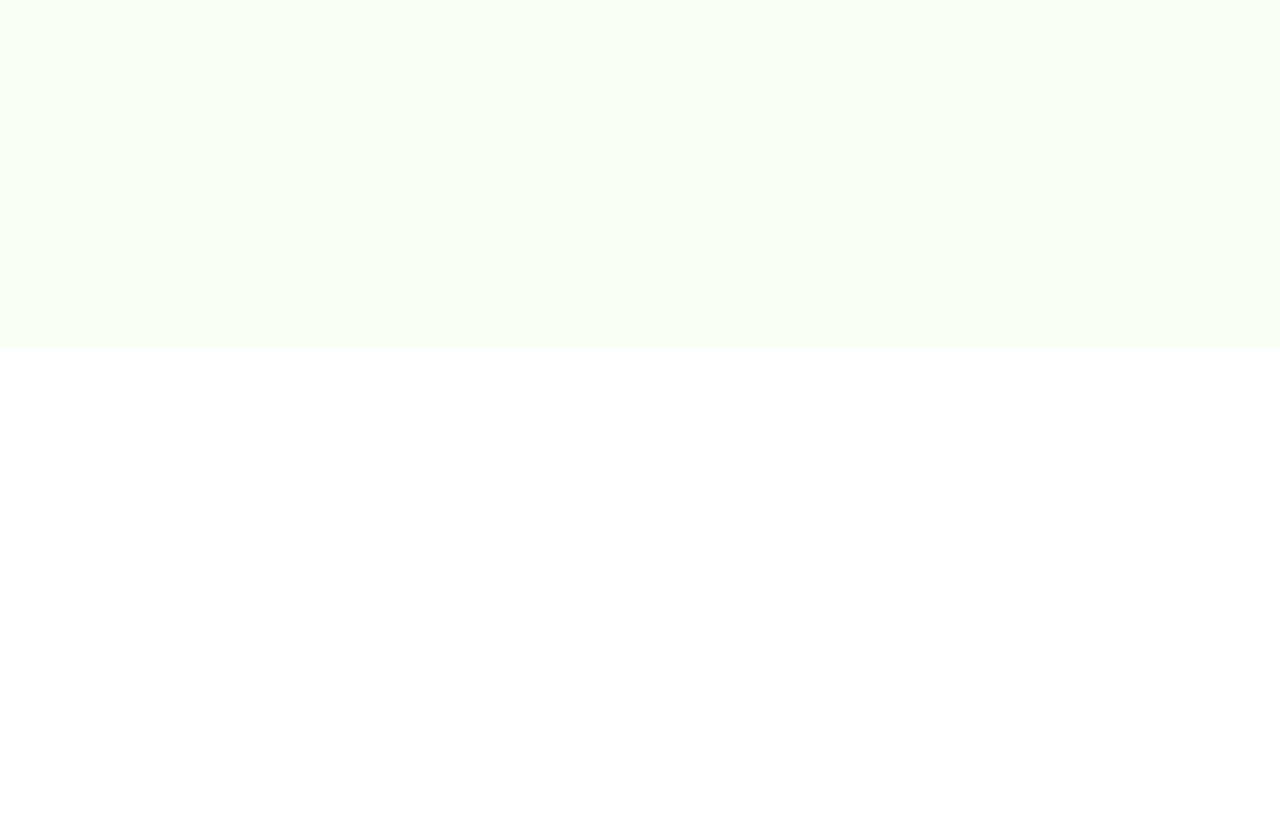
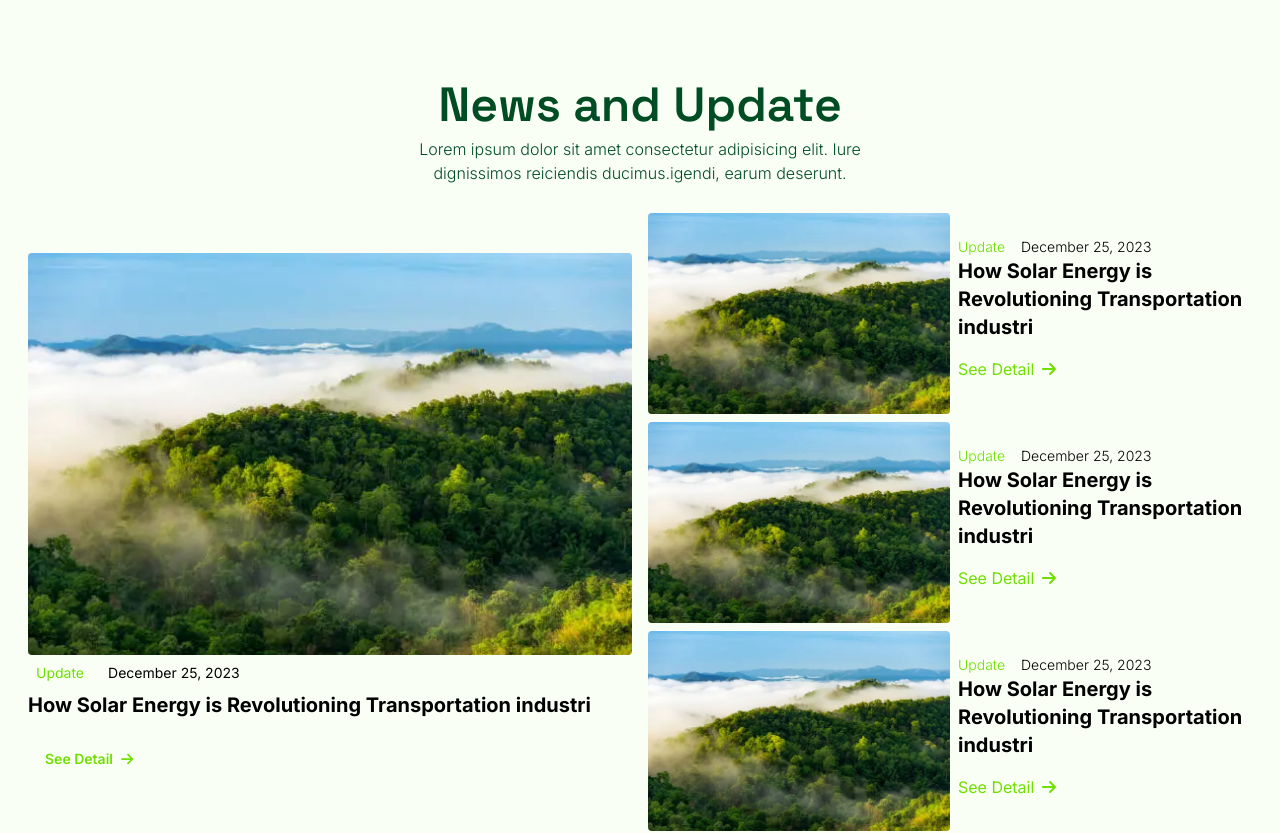
Before and after one commit to inalMahpud824/mini-project-react-batch-7, a React (Vite) app: page / in a window 1280 px wide. Shown: the part 520-1353 px from the top of the page. Before the commit the page ends 869 px from the top, so only its background shows below. Built offline with nearby package versions, Linux system fonts and the light colour scheme.

Commit message:
feat: create landing page

```diff
--- a/src/pages/LandingPage.jsx
+++ b/src/pages/LandingPage.jsx
@@ -1,12 +1,14 @@
+import { faArrowRight } from "@fortawesome/free-solid-svg-icons";
+import { Footer } from "../components/Footer";
 import { Navbar } from "../components/Navbar";
-
+import {FontAwesomeIcon} from '@fortawesome/react-fontawesome'
 export const LandingPage = () => {
   return (
     <>
       <Navbar />
-      <div className="w-full min-h-screen bg-secondary">
+      <div className="w-full min-h-screen bg-secondary px-7">
         {/* Hero Section start */}
-        <div className="w-full pt-7 px-7 flex md:flex-row flex-col-reverse gap-4 justify-between items-center">
+        <div className="w-full pt-7 flex md:flex-row flex-col-reverse gap-4 justify-between items-center mb-7">
           <div className="md:w-[45%]">
             <h1 className="text-primary lg:text-6xl md:text-4xl text-2xl font-bold heading-font">
               Empowering sustainability through innovation
@@ -18,15 +20,19 @@ export const LandingPage = () => {
               voluptatum expedita officiis repellendus id.
             </p>
             <div className="flex items-center gap-4 mt-5">
-              <button className="btn btn-neutral text-primary">Get Started</button>
-              <button className="btn bg-gray-400 border-none hover:bg-gray-400 text-primary">Reading</button>
+              <button className="btn btn-neutral text-primary">
+                Get Started
+              </button>
+              <button className="btn bg-gray-400 border-none hover:bg-gray-400 text-primary">
+                Reading
+              </button>
             </div>
           </div>
           <div className="relative flex justify-end w-full lg:w-[650px] md:rounded-3xl overflow-hidden">
             <div className="w-full absolute h-full bg-[#CCFF33] rotate-[25deg] rounded-3xl top-12 left-12 hidden md:block"></div>
             <img
               src="./images/windmill.jpg"
-              width={'90%'}
+              width={"90%"}
               alt=""
               className="rounded-3xl img-clip hidden md:block"
             />
@@ -38,7 +44,77 @@ export const LandingPage = () => {
           </div>
         </div>
         {/* Hero Section end */}
+
+        <>
+          <h2 className="lg:text-5xl md:text-3xl text-xl font-semibold text-primary heading-font text-center pt-[4rem]">
+            News and Update
+          </h2>
+          <p className="pt-2 text-center text-primary max-w-[28rem] mx-auto font-light">
+            Lorem ipsum dolor sit amet consectetur adipisicing elit. Iure
+            dignissimos reiciendis ducimus.igendi, earum deserunt.
+          </p>
+          <div className="w-full pt-7 ">
+            <div className="flex md:flex-row flex-col-reverse gap-4 justify-between items-center mb-7">
+              <div className="md:w-1/2 w-full">
+                <img
+                  src="./images/green-1.webp"
+                  alt="Gambar besar"
+                  className="w-full md:h-[60%] object-cover rounded"
+                />
+                <div className="">
+                  <div className="flex items-center text-sm gap-4 ">
+                    <p className="text-neutral p-2">Update</p>
+                    <p className="">December 25, 2023</p>
+                  </div>
+
+                  <h3 className="text-xl font-bold">
+                    How Solar Energy is Revolutioning Transportation industri
+                  </h3>
+
+                  <button className="btn text-neutral btn-ghost my-4 hover:text-primary">
+                    <p>See Detail</p>
+                    <FontAwesomeIcon icon={faArrowRight} />
+                  </button>
+                </div>
+              </div>
+
+              <div className="md:w-1/2 w-full flex flex-col">
+                <ItemArtickel />
+                <ItemArtickel />
+                <ItemArtickel />
+              </div>
+            </div>
+          </div>
+        </>
       </div>
+      <Footer />
     </>
   );
 };
+
+const ItemArtickel = () => {
+  return (
+    <div className="rounded gap-2 flex items-center md:flex-row flex-col">
+      <img
+        src="./images/green-1.webp"
+        alt="Gambar kecil 2"
+        className="w-full md:w-[50%] object-cover mb-2 rounded"
+      />
+      <div className="">
+        <div className="flex items-center text-sm gap-4 font-light ">
+          <p className="text-neutral">Update</p>
+          <p className="">December 25, 2023</p>
+        </div>
+
+        <h3 className="text-xl font-bold">
+          How Solar Energy is Revolutioning Transportation industri
+        </h3>
+
+        <button className="flex items-center gap-2 text-neutral my-4 hover:text-primary">
+          <p>See Detail</p>
+          <FontAwesomeIcon icon={faArrowRight} />
+        </button>
+      </div>
+    </div>
+  );
+}
```
Also changed, not shown: public/images/green-1.webp (added).
